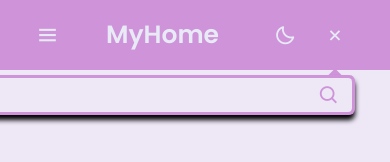
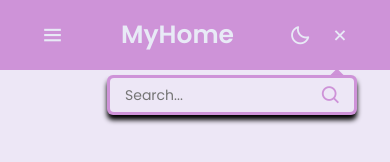
Before and after one commit to hyoonj/yoon, a plain HTML site: page index.html in a window 390 px wide. Both pictures are taken after a click on the element 334 px from the left and 35 px from the top of the page. Drawn offline with nearby package versions, Linux system fonts and the light colour scheme.

Commit message:
Add files via upload

```diff
--- a/style.css
+++ b/style.css
@@ -45,7 +45,7 @@ nav .nav_bar {
     position: relative;
     height: 100%;
     width: 100%;
-    max-width: 1000px;
+    /* max-width: 1000px; */
     background-color: var(--nav-color);
     margin: 0 auto;
     padding: 0 30px;
@@ -57,7 +57,7 @@ nav .nav_bar {
 nav .nav_bar .sidebarOpen {
     color: var(--text-color);
     font-size: 25px;
-    padding: 5px;
+    padding: 0 10px;
     cursor: pointer;
     display: none;
 }
@@ -123,7 +123,7 @@ nav .nav_bar .logo a{
     display: flex;
     align-items: center;
     justify-content: center;
-    margin: 0 5px;
+    margin: 0 ;
 }
 
 
@@ -171,9 +171,9 @@ nav .nav_bar .logo a{
 .searchBox .seach_field {
     position: absolute;
     bottom: -85px;
-    right: 5px;
+    right: 3px;
     height: 40px;
-    width: 60vh;
+    width: 250px;
     display: flex;
     align-items: center;
     background-color: var(--nav-color);
@@ -238,7 +238,7 @@ body.dark .seach_field i {
     .menu {
         position: fixed;
         height: 100%;
-        width: 45%;
+        width: 50%;
         left: -100%;
         top: 0;
         padding: 10px;
```
